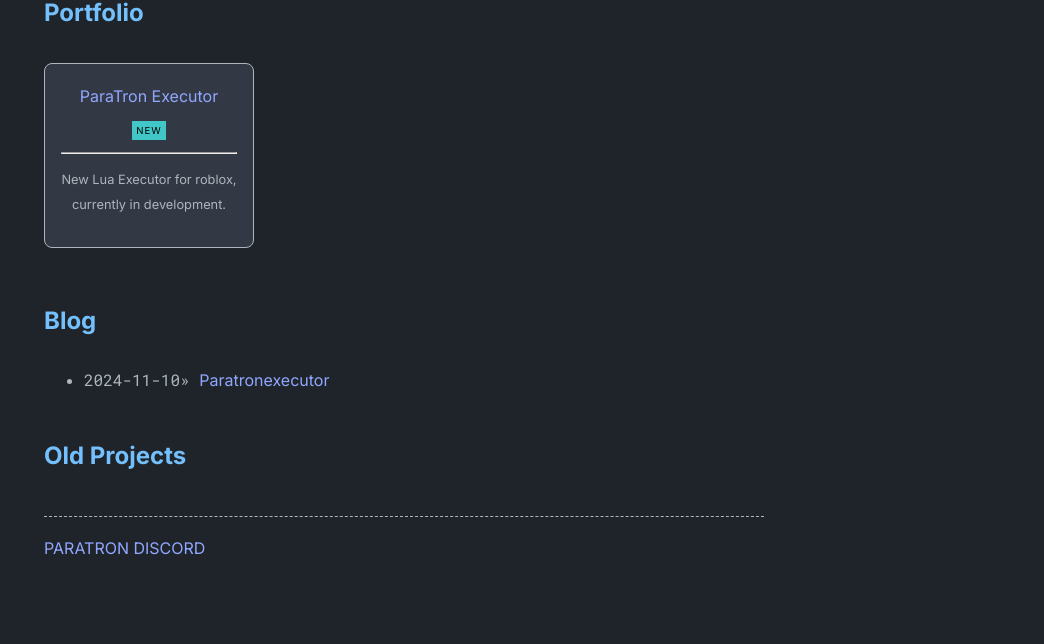
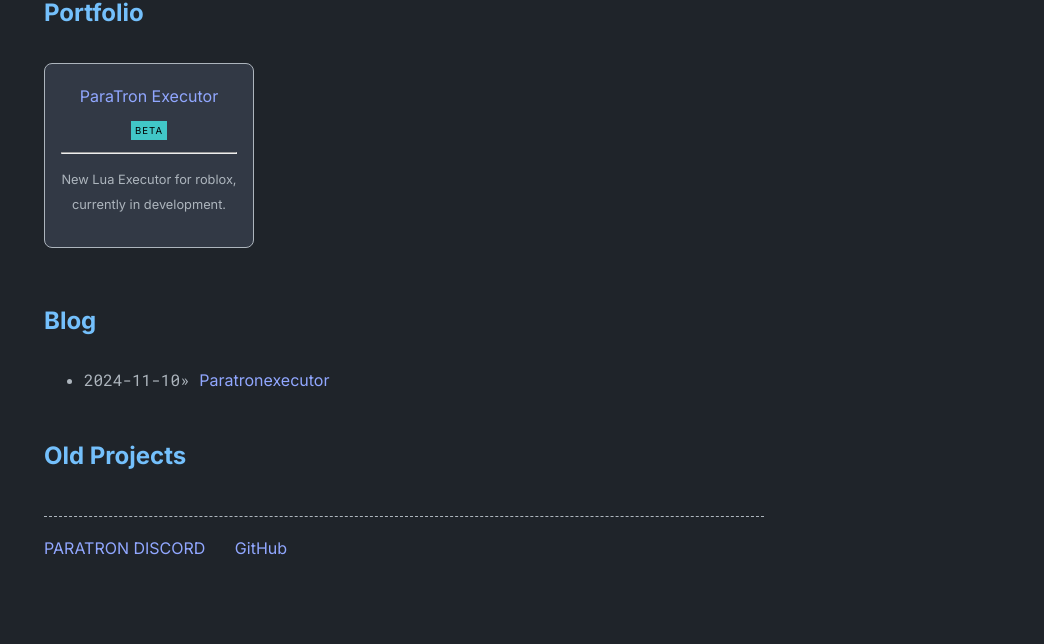
Before and after one commit to ParaTronIncorporated/paratronincorporated.github.io, a Jekyll site: the page built from index.md, in a window 1280 px wide. Shown: the part 376-1020 px from the top of the page, without its empty margins (236-1280 px from the left). Built offline with Jekyll 4.4.1, drawn with Linux system fonts in a browser that asks for light colours.

Commit message:
Update home.yml

```diff
--- a/_data/home.yml
+++ b/_data/home.yml
@@ -9,13 +9,15 @@ project_entries:
   - title: ParaTron Executor
     url: paratron-executor
     desc: New Lua Executor for roblox, currently in development.
-    highlight: NEW
+    highlight: BETA
 
 old_project_entries:
 
 footer_entries:
   - title: PARATRON DISCORD
     url: https://discord.gg/CRq6e7ME89
+  - title: GitHub
+    url: https://github.com/ParaTronIncorporated/
 
 misc_entries:
   - title: this is an example vertical list
```
